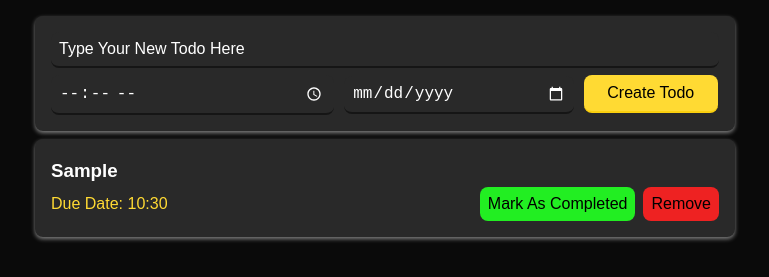
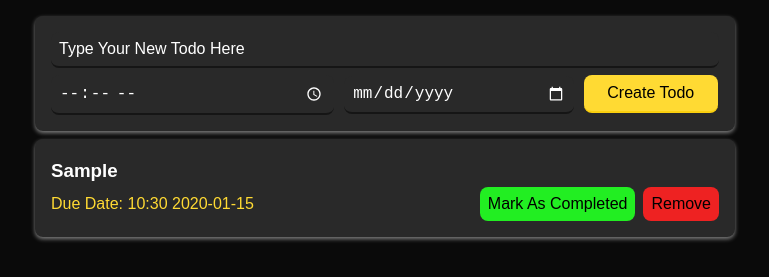
Before and after one commit to sharadp1415/Todolist-React-App, a React (Create React App) app: page / in a window 1280 px wide. Both pictures are taken after typing "Sample", "10:30", "2020-01-15" into the empty fields and a click on the button "Create Todo". Shown: the top 277 px of the page, without its empty margins (255-1024 px from the left). Built offline with nearby package versions, Linux system fonts and the light colour scheme.

Commit message:
implemented no due date feature

```diff
--- a/src/todos/TodoListItem.js
+++ b/src/todos/TodoListItem.js
@@ -22,7 +22,10 @@ const TodoListItem = ({ todo, onRemovePressed, onCompletedPressed }) => {
   return (
     <div className="todo-item-container" id={todo.text}>
       <h3>{todo.text}</h3>
-      <span className="due-date">Due Date: {todo.time}</span>
+      <span className="due-date">
+        Due Date:{" "}
+        {todo.time + todo.date === "" ? " None" : todo.time + " " + todo.date}
+      </span>
       <div className="buttons-container">
         {todo.isCompleted ? null : (
           <button
```
